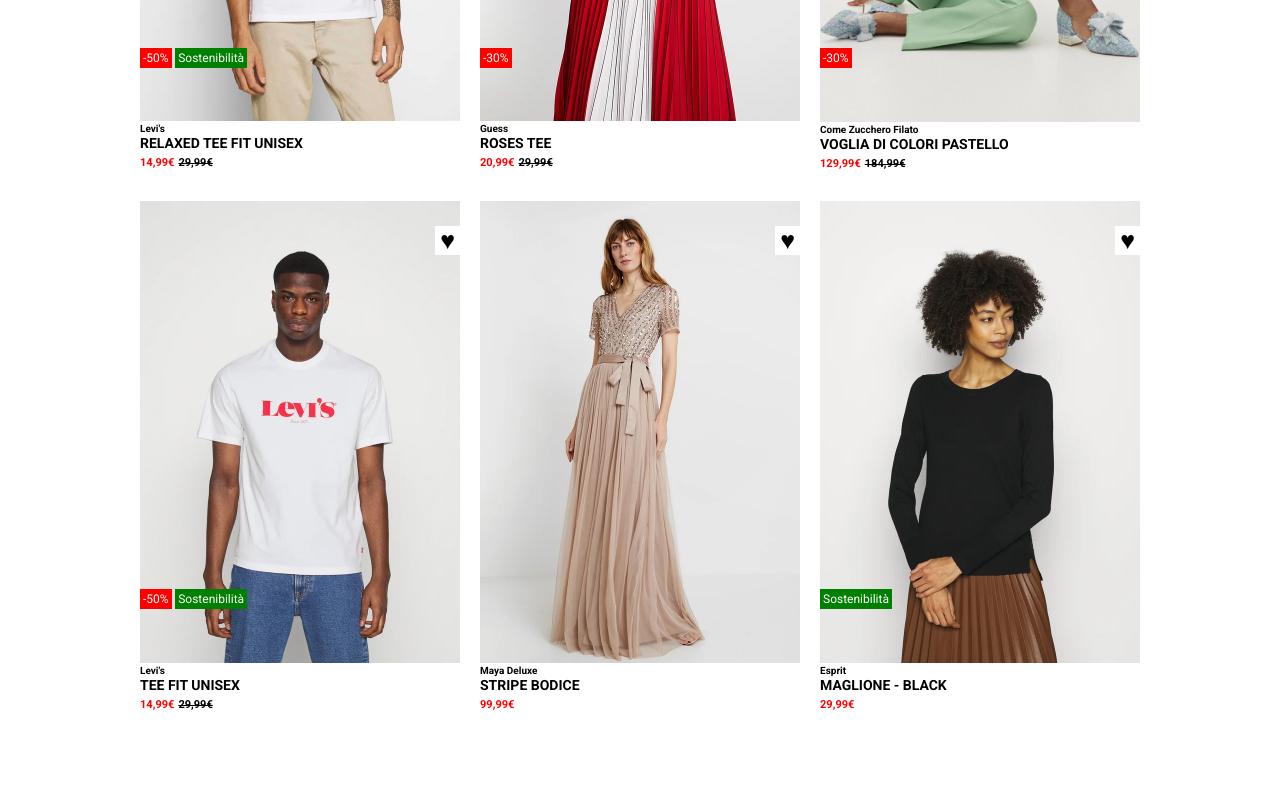
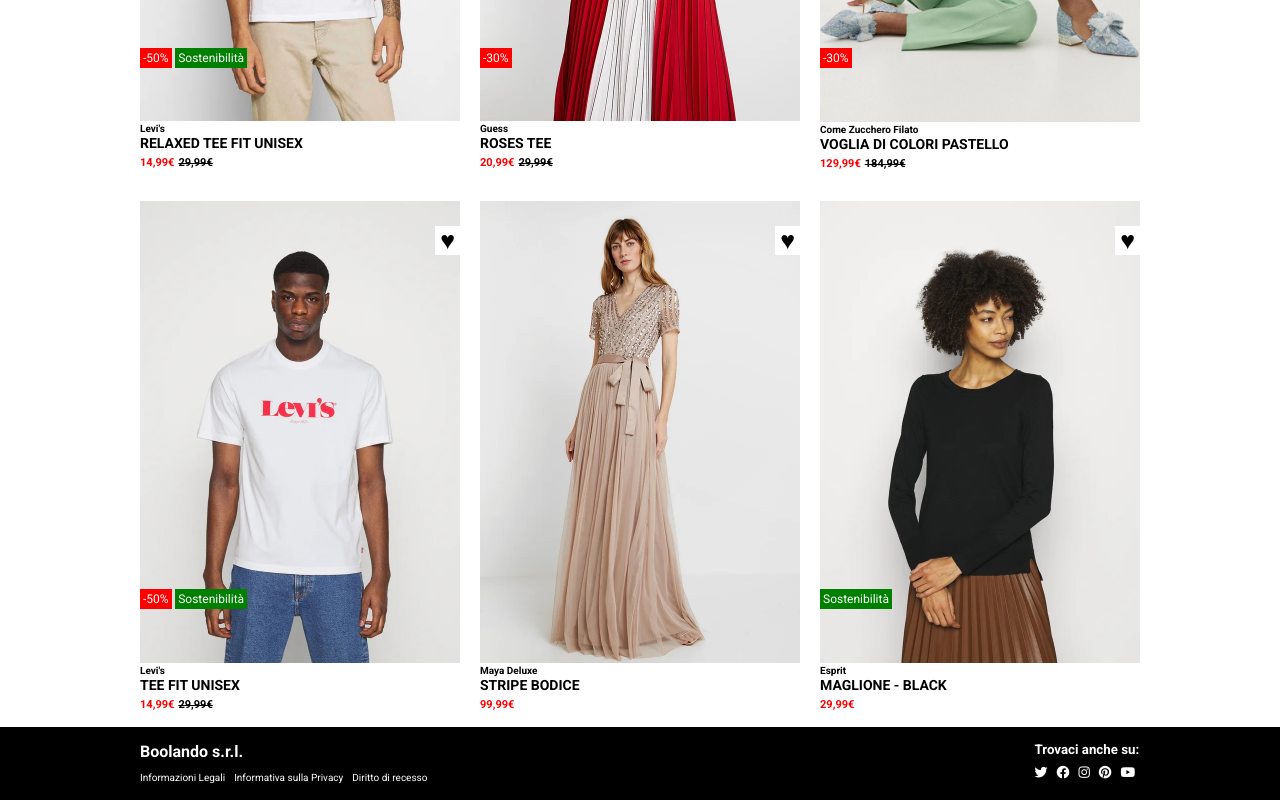
Before and after one commit to Alessandro-Zuddas/html-css-boolando, a plain HTML site: page index.html in a window 1280 px wide. Shown: the part 438-1238 px from the top of the page. Before the commit the page ends 1150 px from the top, so only its background shows below. Drawn offline with Linux system fonts and the light colour scheme.

Commit message:
Aggiunto Footer

```diff
--- a/css/style.css
+++ b/css/style.css
@@ -169,3 +169,34 @@ header{
 }
 
 /* FOOTER */
+
+footer{
+    background-color: black;
+    margin-top: 15px;
+    padding-bottom: 15px;
+}
+
+.row-footer{
+    display: flex;
+    justify-content: space-between;
+}
+
+.company-name{
+    color: white;
+    padding-top: 15px;
+    padding-bottom: 5px;
+}
+
+.infos{
+    color: white;
+    text-decoration: none;
+    font-size: 10px;
+    padding-right: 5px;
+}
+
+.footer-icons{
+    color: white;
+    text-decoration: none;
+    font-size: 13px;
+    padding-right: 5px;
+}
--- a/index.html
+++ b/index.html
@@ -128,7 +128,26 @@
     <!-- /Corpo della pagina -->
 
     <!-- Piè di pagina -->
-    <footer></footer>
+    <footer>
+        <div class="container">
+            <div class="row-footer">
+                <div class="col-footer">
+                    <h4 class="company-name">Boolando s.r.l.</h4>
+                    <a class="infos" href="#">Informazioni Legali</a>
+                    <a class="infos" href="#">Informativa sulla Privacy</a>
+                    <a class="infos" href="#">Diritto di recesso</a>
+                </div>
+                <div class="col-footer">
+                    <h5 class="company-name">Trovaci anche su:</h5>
+                    <a class="footer-icons" href="#"><i class="fa-brands fa-twitter"></i></a>
+                    <a class="footer-icons" href="#"><i class="fa-brands fa-facebook"></i></a>
+                    <a class="footer-icons" href="#"><i class="fa-brands fa-instagram"></i></a>
+                    <a class="footer-icons" href="#"><i class="fa-brands fa-pinterest"></i></a>
+                    <a class="footer-icons" href="#"><i class="fa-brands fa-youtube"></i></a>
+                </div>
+            </div>
+        </div>
+    </footer>
     <!-- /Piè di pagina -->
 </body>
 </html>
```
